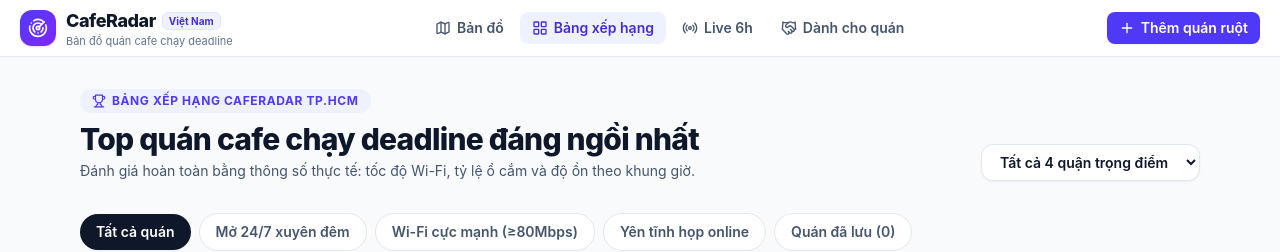
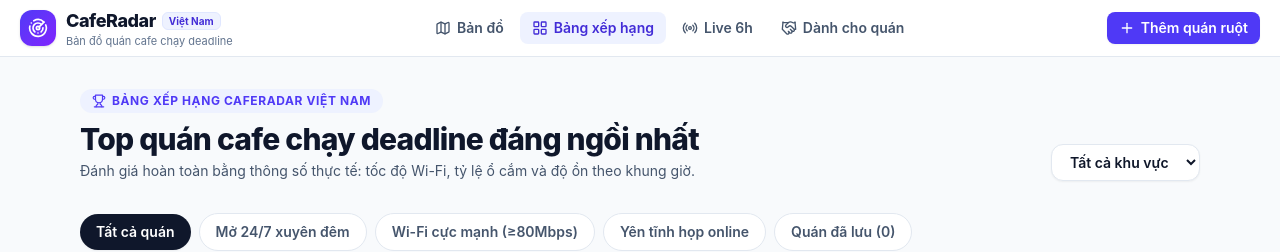
Before and after one commit to ttins-gif/caferadar, a Next.js app: page /danh-sach in a window 1280 px wide. Shown: the top 252 px of the page. Built offline with nearby package versions, Linux system fonts and the light colour scheme.

Commit message:
chore: nationwide Vietnam branding (src/app/danh-sach/page.tsx)

```diff
--- a/src/app/danh-sach/page.tsx
+++ b/src/app/danh-sach/page.tsx
@@ -63,7 +63,7 @@ export default function DirectoryPage() {
         <div className="mb-8 flex flex-col md:flex-row md:items-end justify-between gap-4">
           <div>
             <div className="inline-flex items-center gap-1.5 text-xs font-bold uppercase tracking-wider text-indigo-600 bg-indigo-50 px-3 py-1 rounded-full mb-2">
-              <Trophy className="w-3.5 h-3.5" /> Bảng xếp hạng CafeRadar TP.HCM
+              <Trophy className="w-3.5 h-3.5" /> Bảng xếp hạng CafeRadar Việt Nam
             </div>
             <h1 className="text-2xl sm:text-3xl font-extrabold text-slate-900 tracking-tight">
               Top quán cafe chạy deadline đáng ngồi nhất
@@ -78,7 +78,7 @@ export default function DirectoryPage() {
             onChange={(e) => setDistrict(e.target.value as District | "ALL")}
             className="px-3.5 py-2 text-sm font-semibold bg-white border border-slate-200 rounded-xl shadow-xs outline-none cursor-pointer"
           >
-            <option value="ALL">Tất cả 4 quận trọng điểm</option>
+            <option value="ALL">Tất cả khu vực</option>
             <option value="Quận 1">Quận 1</option>
             <option value="Quận 3">Quận 3</option>
             <option value="Bình Thạnh">Bình Thạnh</option>
```
